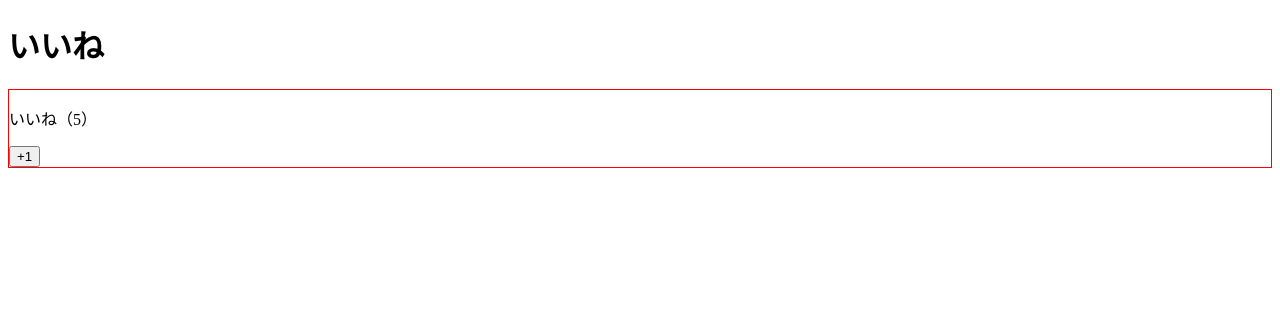
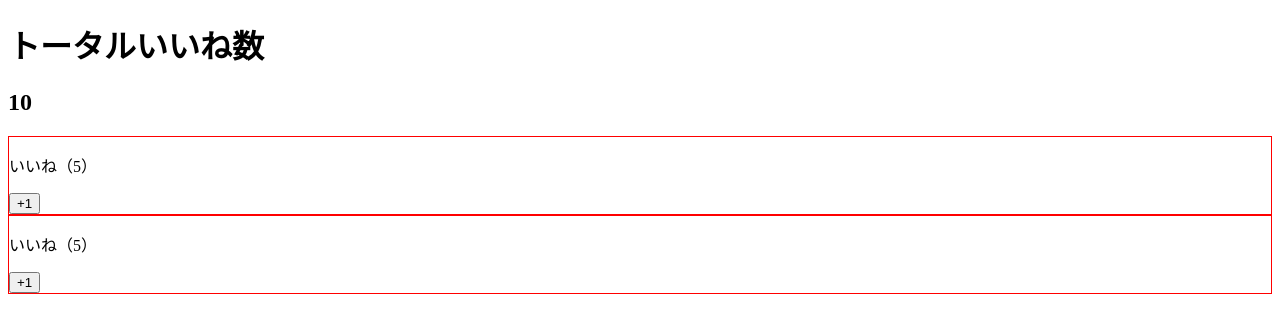
Before and after one commit to Kamezaki-jp/vue-sample, a Vue app: page / in a window 1280 px wide. Shown: the top 332 px of the page. Built offline with nearby package versions, Linux system fonts and the light colour scheme.

Commit message:
props practice

```diff
--- a/src/App.vue
+++ b/src/App.vue
@@ -1,7 +1,9 @@
 <template>
 <div>
   <LikeHeader></LikeHeader>
-  <LikeNumber></LikeNumber>
+  <h2>{{ number }}</h2>
+  <LikeNumber v-bind:totalNumber="number"></LikeNumber>
+  <LikeNumber :total-number="number"></LikeNumber>
 </div>
 </template>
 
@@ -10,6 +12,11 @@
 import LikeHeader from "./components/LikeHeader.vue"
 
 export default {
+  data () {
+    return {
+      number: 10
+    }
+  },
   components: {
     // LikeHeader: LikeHeader
     LikeHeader
--- a/src/components/LikeHeader.vue
+++ b/src/components/LikeHeader.vue
@@ -1,3 +1,3 @@
 <template>
-  <h1>いいね</h1>
+  <h1>トータルいいね数</h1>
 </template>
--- a/src/components/LikeNumber.vue
+++ b/src/components/LikeNumber.vue
@@ -2,17 +2,17 @@
 <!-- ルートの要素は１つでないとエラーが出る -->
 <!-- divで囲って１つにしたりする -->
 <div>
-  <p>いいね（{{number}}）</p>
+  <p>いいね（{{ halfNumber }}）</p>
   <button @click="increment">+1</button>
 </div>
 </template>
 
 <script>
   export default {
-    // data: function () {}
-    data() {
-      return {
-        number: 5
+    props: ['totalNumber'],
+    computed: {
+      halfNumber () {
+        return this.totalNumber / 2;
       }
     },
     methods: {
```
